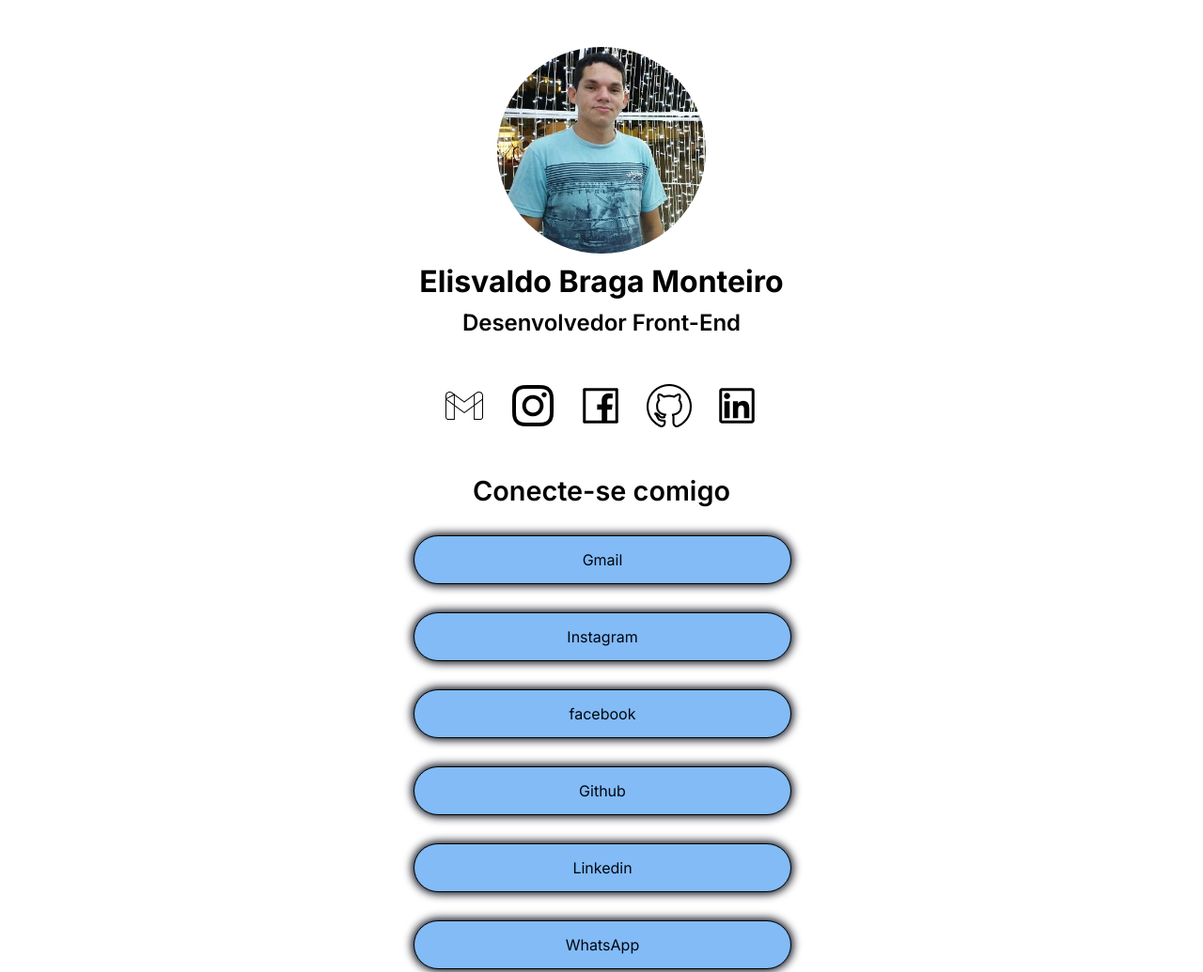
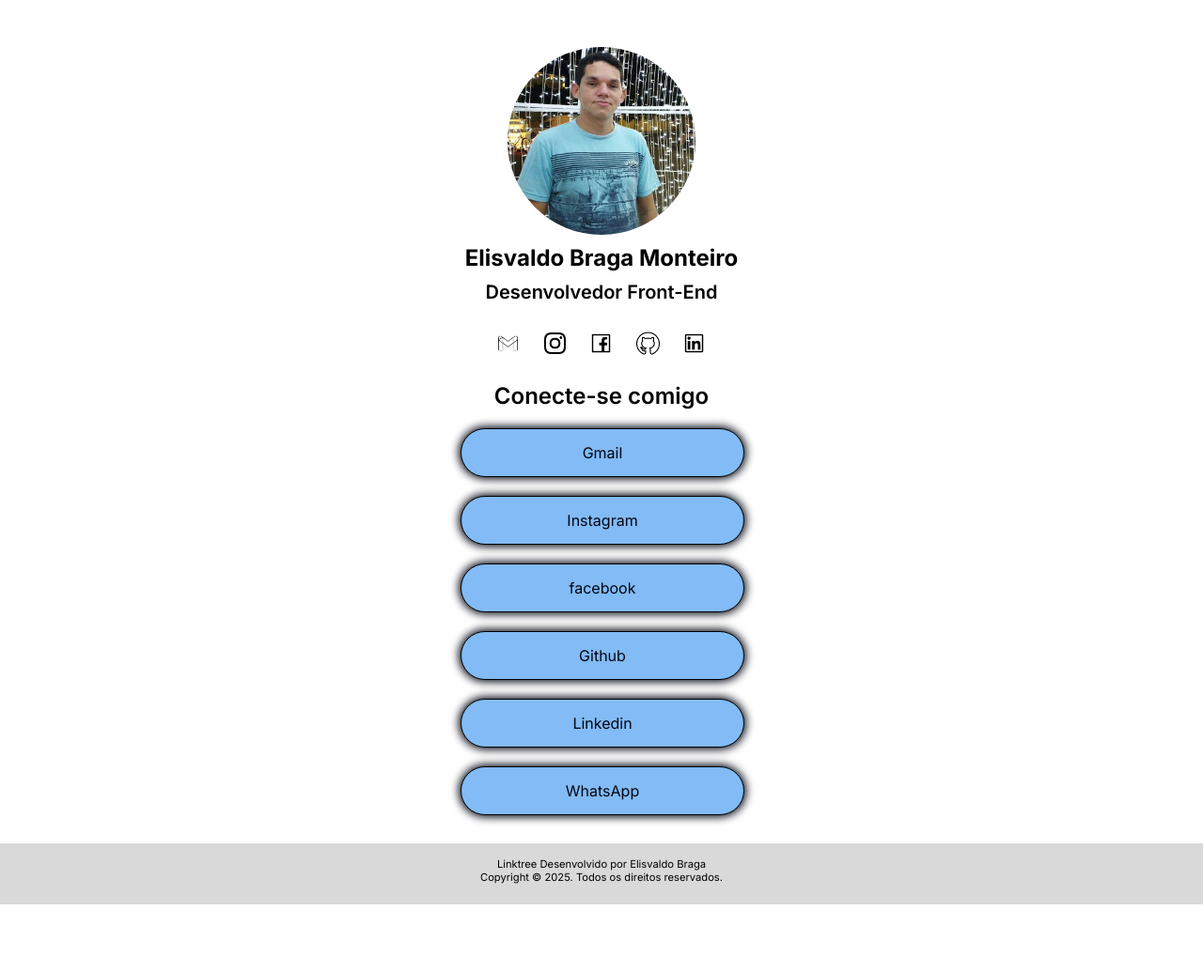
Before and after one commit to elivaldobraga23/meu_linktree, a plain HTML site: page index.html in a window 1280 px wide. Shown: the top 1035 px of the page at 94% size. After the commit the page ends 963 px from the top, so only its background shows below. Drawn offline with Linux system fonts and the light colour scheme.

Commit message:
atualização css

```diff
--- a/style.css
+++ b/style.css
@@ -11,12 +11,6 @@ body{
     font-family: "Inter", sans-serif;
     position: relative;
 }
-
-/* main{
-    width: 600px;
-    margin: 0 auto;
-    box-shadow: 0px 0px 10px 2px #000512;
-} */
 
 img#perfil{
     width: 222px;
@@ -102,3 +96,66 @@ footer{
 #pfooter{
     margin-top: 10px;
 }
+
+/* Tela resolução Celular */
+
+@media (max-width: 768px){
+
+}
+
+img#perfil{
+    width: 200px;
+    height: 200px;
+}
+
+h1#principal{
+    font-size: 1.5em;
+}
+
+p#dev{
+    font-size: 20px;
+}
+
+div#imagens{
+    width: 244px;
+    margin-top: 20px;
+}
+
+img.image{
+    width: 25px;
+    height: 25px;
+}
+
+h1#conecte{
+    font-size: 1.5em;
+    margin-top: 15px;
+
+}
+div#link{
+    width: 300px;
+    margin: 0 auto;
+    margin-top: 15px;
+}
+
+a{
+    width: 300px;
+    height: 50px;
+    border: 1px solid black;
+    border-radius: 40px;
+    margin-top: 20px;
+    box-shadow: 0px 0px 10px 2px #000512;
+
+}
+
+footer{
+    background-color: #D9D9D9;
+    font-size: 0.7em;
+    height: 55px;
+    margin-top: 30px;
+    text-align: center;
+    padding: 5px;
+}
+
+#pfooter{
+    margin-top: 10px;
+}
```
